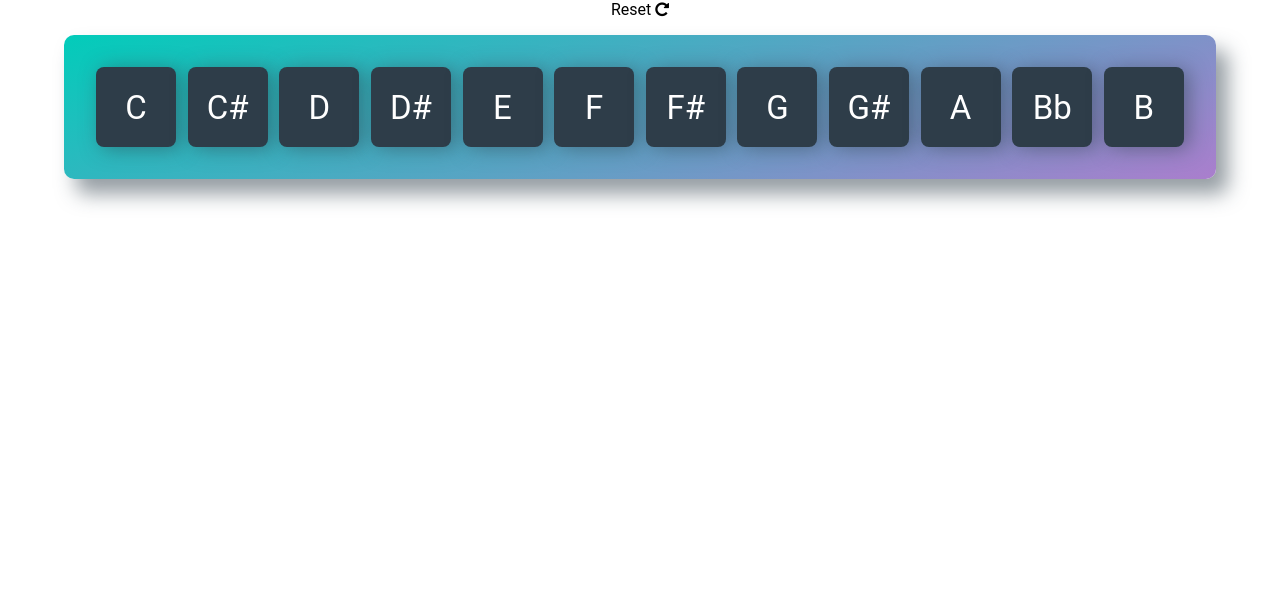
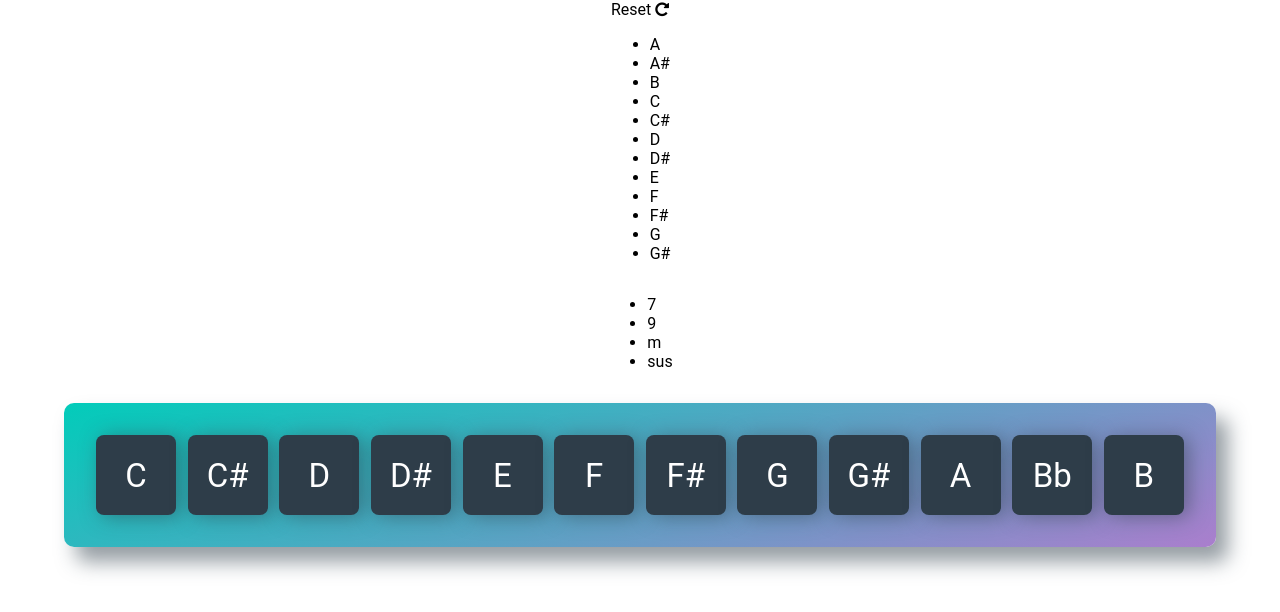
Before and after one commit to SergioMRib/chord_transposer, a plain HTML site: page chords_converter.html in a window 1280 px wide. Drawn offline with Linux system fonts and the light colour scheme; a web font is replaced by a local one.

Commit message:
Added rendering of chords and modifiers

```diff
--- a/chords_converter.html
+++ b/chords_converter.html
@@ -16,9 +16,18 @@
                 <i class="fa fa-repeat"></i>
         	</div>
         </section>
-        <section>
+        <section class="list-of-chords">
             <ul id="chord_list">
             </ul>
+        </section>
+        <section class="list-of-modifiers">
+            <ul id="modifiers_list">
+            </ul>
+        </section>
+        <section class="selection-of-chords">
+            <ul id="chords_selection">
+            </ul>
+
         </section>
 
         <ul id="all_chords"  class="deck">
--- a/js/chordsConverter.js
+++ b/js/chordsConverter.js
@@ -31,7 +31,7 @@ let model = {
         11:"G",
         12:"G#"
     },
-    chordsModifiers: {
+    chordModifiers: {
         minor:"m",
         7:"7",
         9:"9",
@@ -48,17 +48,27 @@ let controller = {
     },
     getChords: function() {
         return model.chords;
+    },
+    getModifiers: function(){
+        return model.chordModifiers;
     }
 };
 
 let chordListView = {
     init: function() {
         this.chordListElem = document.getElementById('chord_list');
+        this.chordModifiersElem = document.getElementById('modifiers_list');
+
         this.render();
     },
 
     render: function() {
-        console.log("chord render called");
+        console.log("chord and modifiers render called");
+
+        /*
+            Rendering the list of chords
+        */
+
         let chord, elem, i;
 
         //get chords from the model
@@ -72,15 +82,15 @@ let chordListView = {
             //get the current chord from the chord list
             chord = chords[i];
 
-            //add event listeners
+            //add event listeners; attention to closure on these events
             elem.addEventListener('click', (function(chordCopy) {
                 return function() {
+                    console.log("The chord clicked was: " + chordCopy);
 
-                    console.log("added events");
-                    console.log(chordCopy);
                     /*
                     octopus.setCurrentCat(catCopy);
-                    catView.render(); */
+                    catView.render();
+                    */
                 };
             })(chord));
 
@@ -90,6 +100,41 @@ let chordListView = {
             //add the element
             this.chordListElem.appendChild(elem);
         };
+
+        /*
+            Rendering the list of chord modifiers
+            NOTE: not very DRY!
+        */
+        let modifier;
+
+        //get the modifiers
+        let modifiers = controller.getModifiers();
+
+        for (i in modifiers) {
+            //creates a list element
+            elem = document.createElement('li');
+
+            //get the current chord from the chord list
+            modifier = modifiers[i];
+
+            //add event listeners; attention to closure on these events
+            elem.addEventListener('click', (function(modCopy) {
+                return function() {
+                    console.log("The chord clicked was: " + modCopy);
+
+                    /*
+                    octopus.setCurrentCat(catCopy);
+                    catView.render();
+                    */
+                };
+            })(modifier));
+
+            //set the elem's text to the modifier
+            elem.textContent = modifier;
+
+            //add the element
+            this.chordModifiersElem.appendChild(elem);
+        };
     }
 };
 
@@ -97,6 +142,6 @@ let selectedChordsView = {};
 
 
 /*
-    Initializatio
+    Initialization
 */
-//controller.init();
+controller.init();
```
